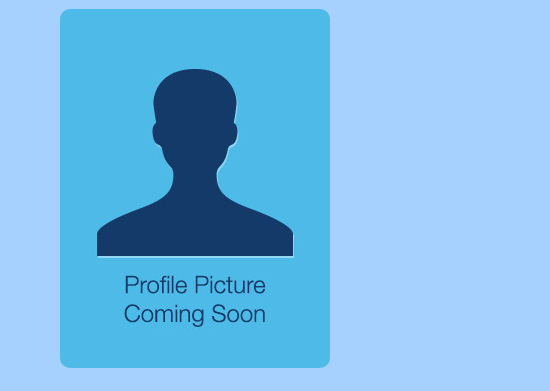
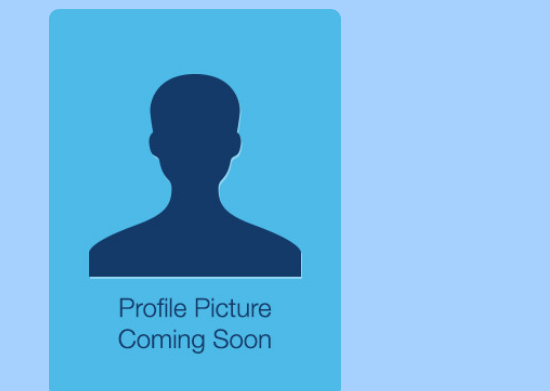
Before and after one commit to MBoksh/Week-2-portfolio-project, a plain HTML site: page index.html in a window 390 px wide. Shown: the part 239-630 px from the top of the page, 550 px wide, since content can reach past the window. Drawn offline with Linux system fonts and the light colour scheme.

Commit message:
Necessary changes added

```diff
--- a/assets/style.css
+++ b/assets/style.css
@@ -79,7 +79,7 @@ p {
 
 .calculator {
     height: 450px;
-    width: 550px;
+    width: 475px;
     flex: 2 1 200px;
     display: inline;
 }
@@ -101,6 +101,10 @@ p {
 }
 
 @media screen and (max-width: 992px) {
+    .profile-pic {
+        width: 50%;
+    }
+
     .calc-1 {
         width: 50%;
     }
@@ -115,6 +119,10 @@ p {
 }
 
 @media screen and (max-width: 768px) {
+    .profile-pic{
+        width: 75%;
+    }
+
     .calc-1 {
         width: 100%;
     }
@@ -129,6 +137,10 @@ p {
 }
 
 @media screen and (max-width: 576px) {
+    .profile-pic {
+        width: 75%;
+    }
+
     .calc-1 {
         width: 100%;
     }
@@ -142,17 +154,6 @@ p {
     }
 }
 
-
-
-
-
-.tic-tac-toe-h3 {
-
-}
-
-.weather-h3 {
-
-}
 #contact-me {
     margin-top: 30px;
 }
```
Also changed, not shown: assets/Screenshot 2022-10-10 180623.png (added), assets/Screenshot 2022-10-10 180700.png (added), assets/Screenshot 2022-10-10 180727.png (added), assets/calculator-cartoon-object-vector.jpg (deleted), 1 other file.
